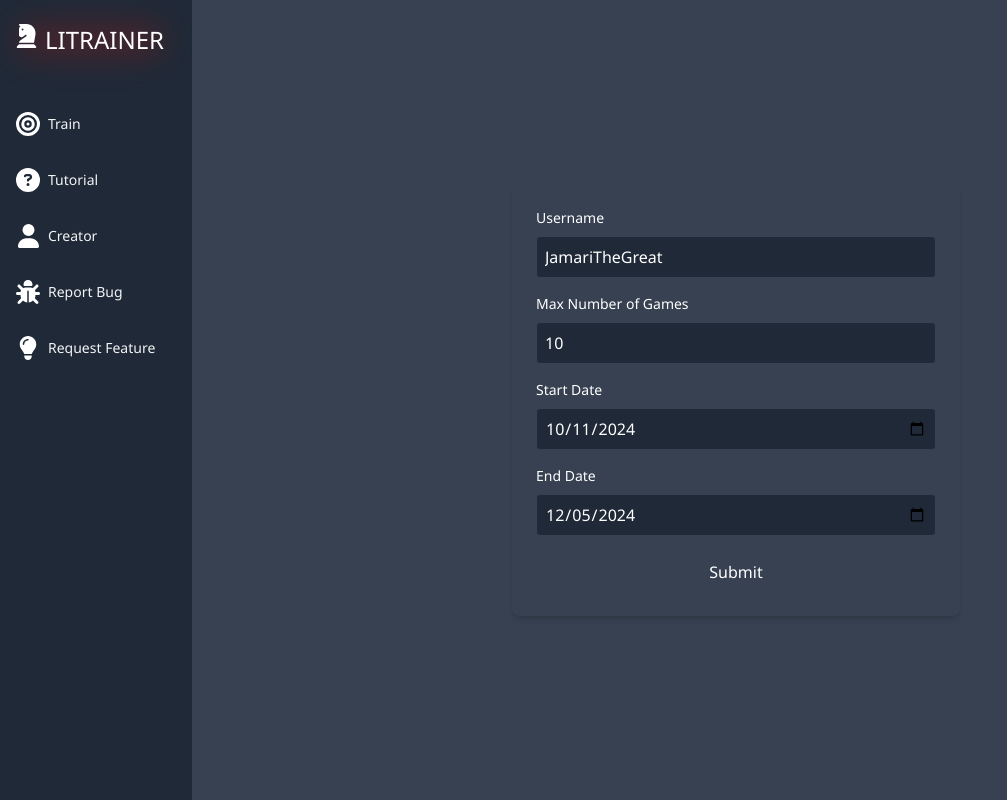
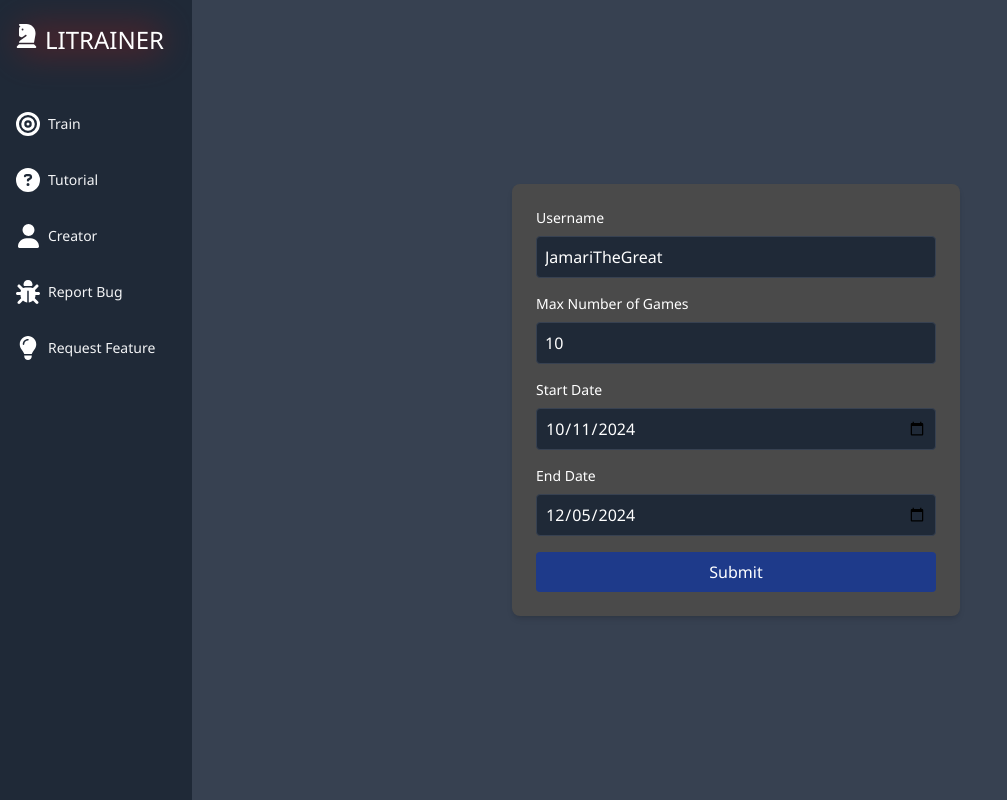
Before and after one commit to JamarTG/litrainer, a React (Vite) app: page / in a window 1280 px wide. Shown: the whole page, without its empty margins (0-1007 px from the left). Built offline with nearby package versions, Linux system fonts and the light colour scheme.

Commit message:
Missing Tailwind Theme

```diff
--- a/tailwind.config.js
+++ b/tailwind.config.js
@@ -4,7 +4,17 @@ import forms from "@tailwindcss/forms";
 export default {
   content: ["./src/**/*.{js,jsx,ts,tsx}", "./public/index.html"],
   theme: {
-    extend: {},
+    extend: {
+      colors: {
+        darkBackground: "#4A4A4A", // Changed to a slightly lighter grey
+        primary: "#1E3A8A",
+        secondary: "#10B981",
+        accent: "#F59E0B",
+      },
+      fontFamily: {
+        sans: ["Inter", "sans-serif"],
+      },
+    },
   },
   plugins: [forms],
 };
```
